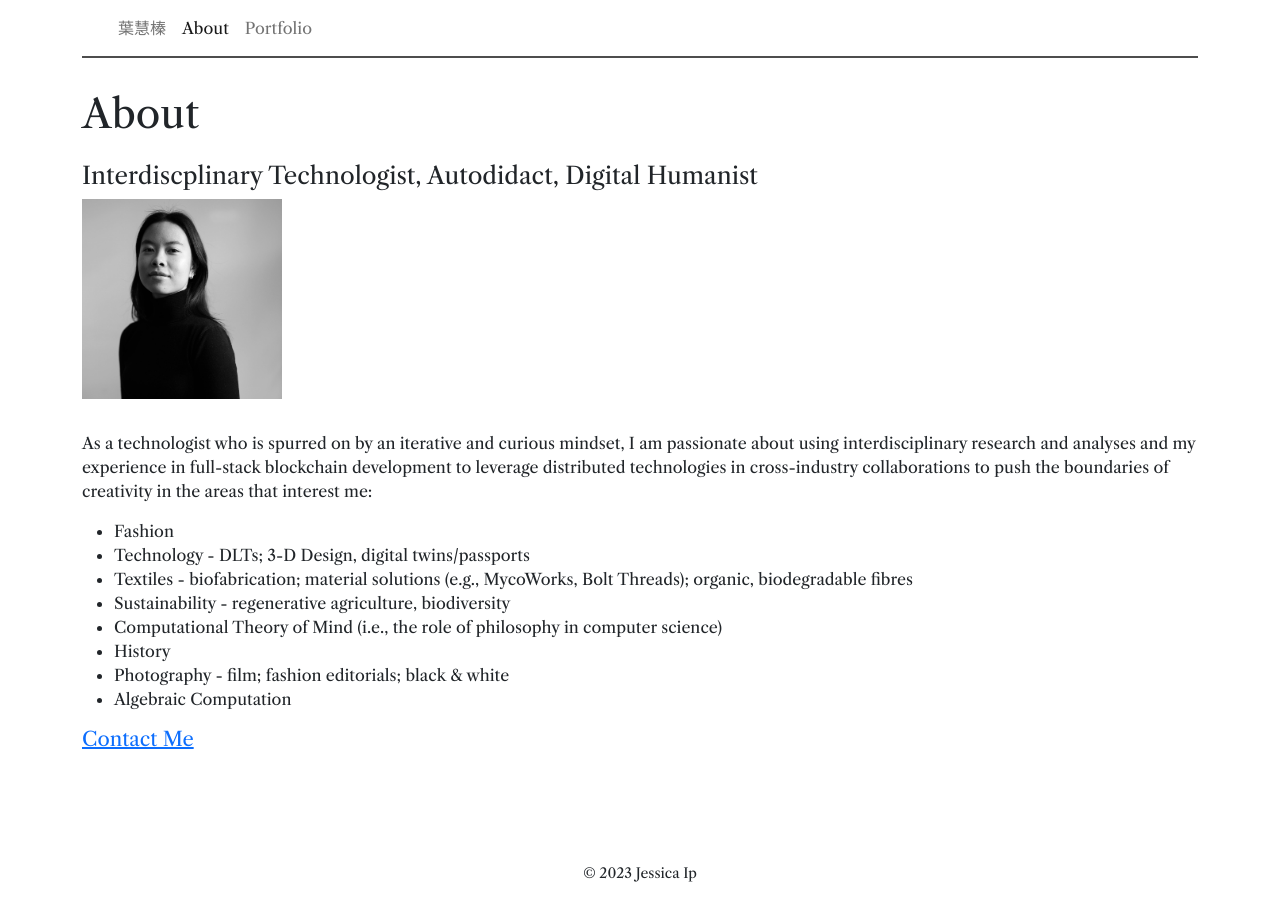
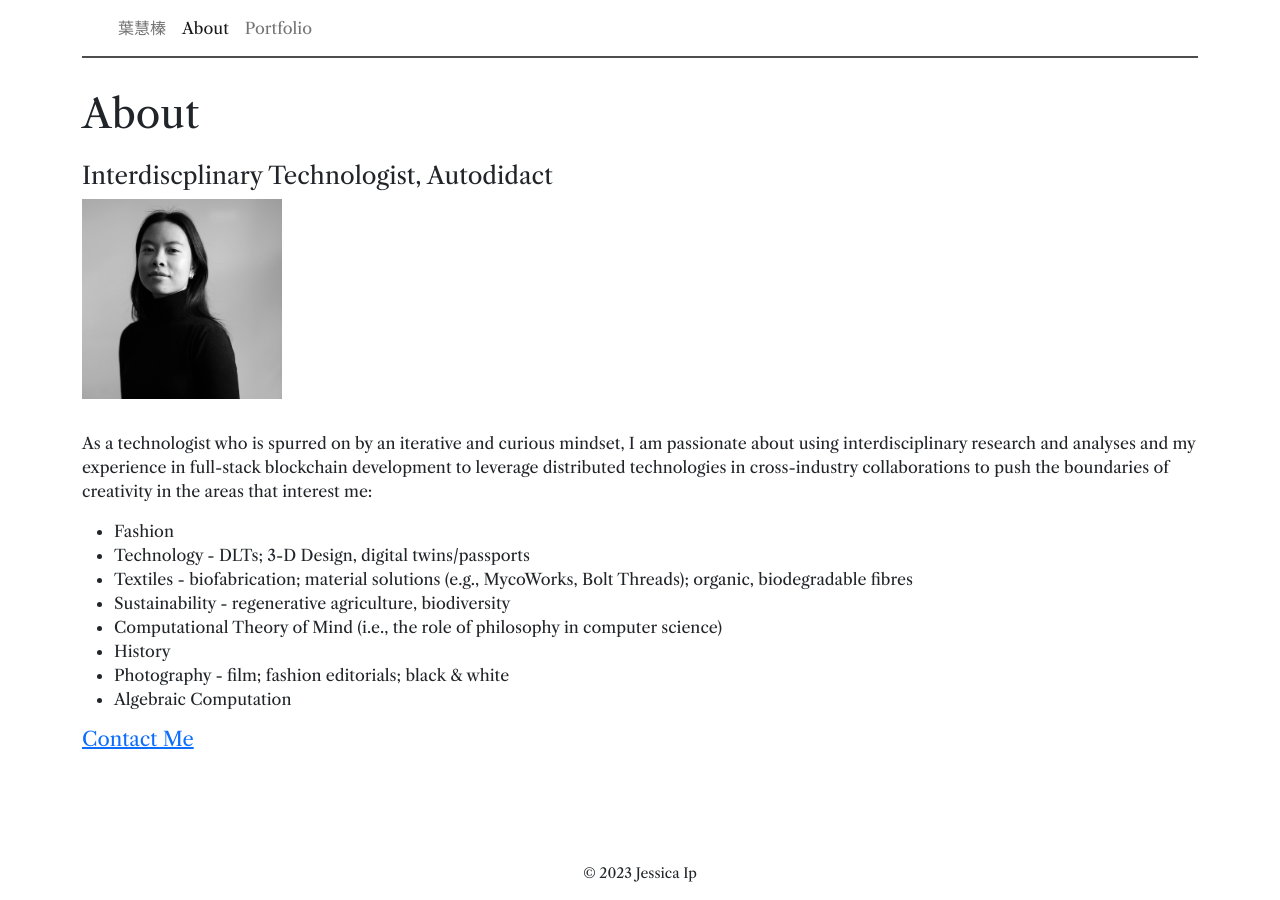
Before and after one commit to ipjessica/ipjessica.github.io, a Jekyll site: the page built from about.md, in a window 1280 px wide. Built offline with Jekyll 4.4.1, drawn with Linux system fonts in a browser that asks for light colours.

Commit message:
Update about.md

```diff
--- a/about.md
+++ b/about.md
@@ -4,7 +4,7 @@ title: About
 permalink: /about/
 ---
 
-<h4>Interdiscplinary Technologist, Autodidact, Digital Humanist</h4>
+<h4>Interdiscplinary Technologist, Autodidact</h4>
 <img src="/assets/images/9.jpg" alt="headshot" width="200" height="40"/>
 <p>As a technologist who is spurred on by an iterative and curious mindset, I am passionate about using interdisciplinary research and analyses and my experience in full-stack blockchain development to leverage distributed technologies in cross-industry collaborations to push the boundaries of creativity in the areas that interest me:</p>
 
```
